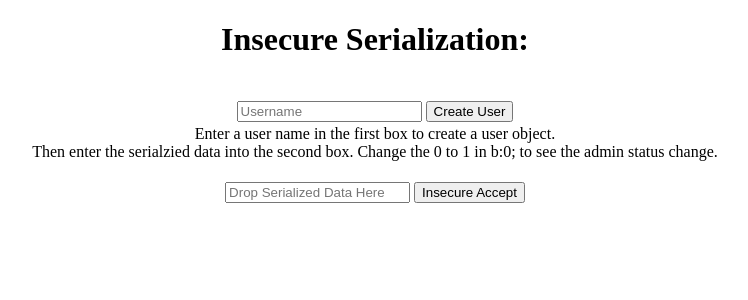
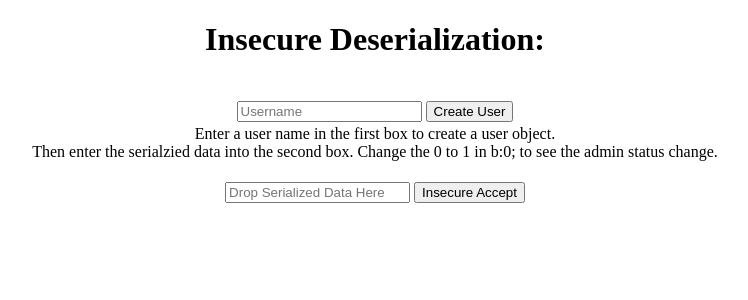
Before and after one commit to emanuel2718/Website_Security_Research, a PHP site: page /insecure-deserialization/insecure.php in a window 1280 px wide. Shown: the top 300 px of the page, without its empty margins (265-1013 px from the left). Run offline with PHP 8.4, Linux system fonts and the light colour scheme.

Commit message:
cleaning up ins. des.

```diff
--- a/insecure-deserialization/insecure.php
+++ b/insecure-deserialization/insecure.php
@@ -8,7 +8,7 @@
  content="https://makitweb.com/create-simple-login-page-with-php-and-mysql/">
 </head>
 <body>
-<h1 align="center"> Insecure Serialization:</h1>
+<h1 align="center"> Insecure Deserialization:</h1>
 <br>
 
 <table align="center">
--- a/insecure-deserialization/secure.php
+++ b/insecure-deserialization/secure.php
@@ -8,7 +8,7 @@
  content="https://makitweb.com/create-simple-login-page-with-php-and-mysql/">
 </head>
 <body>
-<h1 align="center"> Insecure Serialization:</h1>
+<h1 align="center"> Insecure Deserialization:</h1>
 <br>
 
 <table align="center">
```
